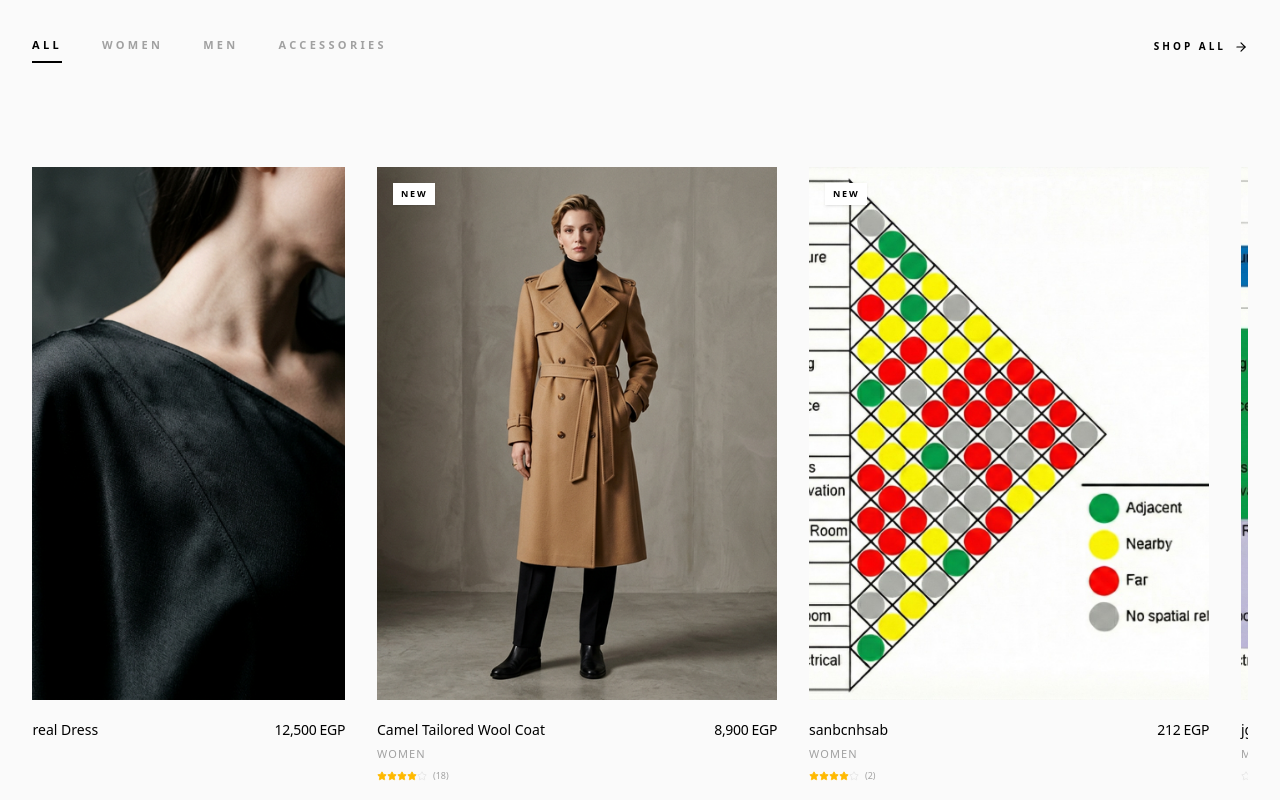
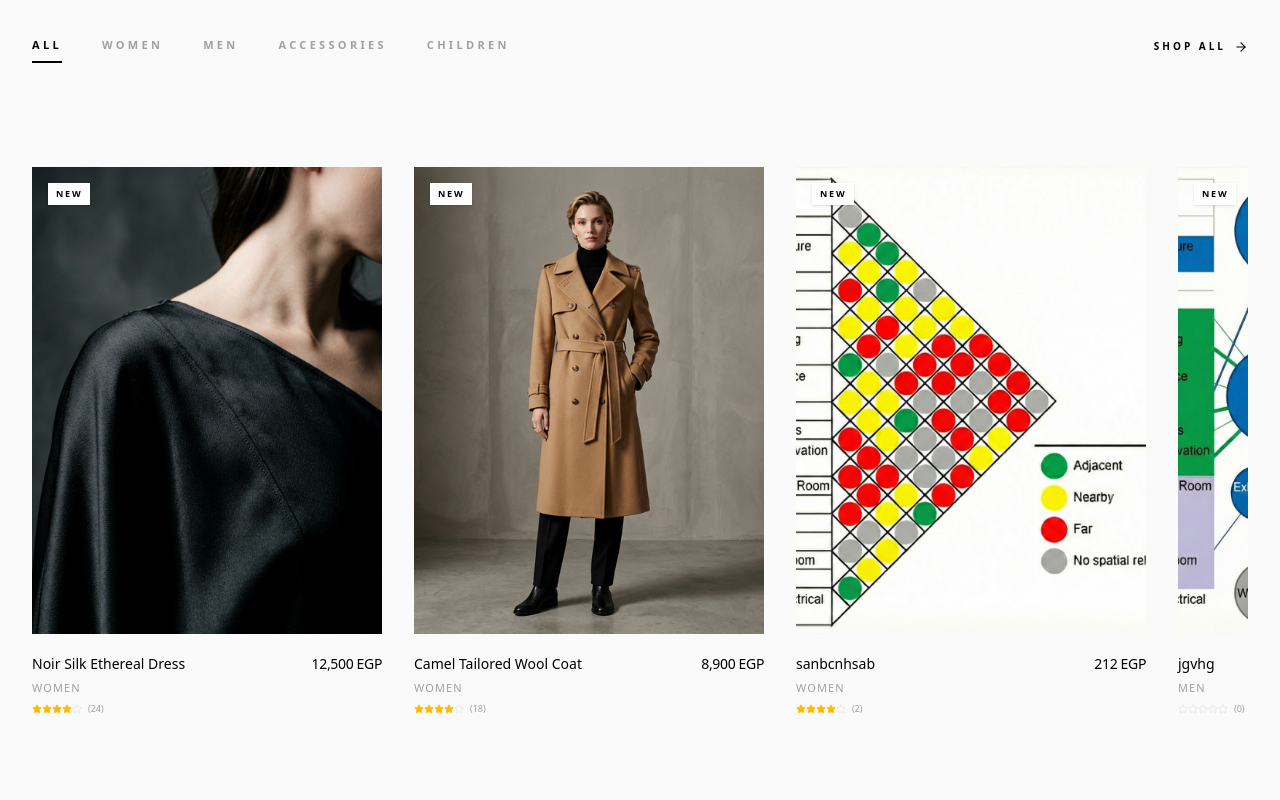
Before and after one commit to Mhmoudahmed3/Shopaholic, a Next.js app: page / in a window 1280 px wide. Shown: the part 1940-2740 px from the top of the page. Built offline with nearby package versions, Linux system fonts and the light colour scheme; a web font is replaced by a local one.

Commit message:
UI: align Collections section and implement filter toggle behavior

```diff
--- a/src/app/(storefront)/page.tsx
+++ b/src/app/(storefront)/page.tsx
@@ -32,7 +32,7 @@ export default function Home() {
   }, [fetchContent]);
 
   const [activeCategory, setActiveCategory] = useState("ALL");
-  const categories = ["ALL", "WOMEN", "MEN", "ACCESSORIES"];
+  const categories = ["ALL", "WOMEN", "MEN", "ACCESSORIES", "CHILDREN"];
 
   const filteredBestSellers = useMemo(() => {
     if (!bestSellers) return [];
@@ -132,12 +132,11 @@ export default function Home() {
               Explore All <ArrowRight className="w-3 h-3 group-hover:translate-x-1 transition-transform" />
             </Link>
           </motion.div>
-        </div>
 
-        {/* Horizontal Auto-Scrolling Container */}
+          {/* Horizontal Auto-Scrolling Container - Now inside max-w-7xl */}
           <div className="relative w-full">
             <motion.div
-            className="flex gap-8 px-4 sm:px-6 lg:px-8 pb-12 overflow-x-auto no-scrollbar scroll-smooth"
+              className="flex gap-8 pb-12 overflow-x-auto no-scrollbar scroll-smooth"
               initial="hidden"
               whileInView="visible"
               viewport={{ once: true }}
@@ -184,6 +183,7 @@ export default function Home() {
               ))}
             </motion.div>
           </div>
+        </div>
       </section>
 
       {/* Best Sellers */}
@@ -197,7 +197,7 @@ export default function Home() {
                 {categories.map((cat) => (
                   <button
                     key={cat}
-                    onClick={() => setActiveCategory(cat)}
+                    onClick={() => setActiveCategory(activeCategory === cat ? "ALL" : cat)}
                     className="group relative pb-2"
                   >
                     <span className={`text-[11px] font-bold tracking-[0.3em] uppercase transition-colors duration-300 ${
--- a/src/components/shop/FilterSidebar.tsx
+++ b/src/components/shop/FilterSidebar.tsx
@@ -4,7 +4,6 @@ import { useState } from "react";
 import { ChevronDown, X, RotateCcw, SlidersHorizontal } from "lucide-react";
 import { motion, AnimatePresence } from "framer-motion";
 import { useRouter, useSearchParams } from "next/navigation";
-import Link from "next/link";
 import clsx from "clsx";
 import { ShopSortSelect } from "./ShopSortSelect";
 
@@ -181,16 +180,17 @@ export function FilterSidebar() {
 
                         return (
                             <li key={cat.title} className="flex flex-col">
-                                <Link
-                                    href={cat.path}
-                                    onClick={(e) => {
+                                <button
+                                    onClick={() => {
                                         if (hasSubcategories) {
-                                            e.preventDefault();
                                             setActiveCategory(isOpen ? null : cat.title);
+                                        } else {
+                                            const isActive = isLinkActive(cat.path);
+                                            router.push(isActive ? '/shop' : cat.path);
                                         }
                                     }}
                                     className={clsx(
-                                        "flex items-center justify-between py-1.5 text-sm transition-all duration-300",
+                                        "flex items-center justify-between py-1.5 text-sm transition-all duration-300 w-full text-left",
                                         isActiveTopLevel || isOpen ? "text-black dark:text-white translate-x-1" : "text-neutral-500 dark:text-neutral-400 hover:text-black dark:hover:text-white hover:translate-x-1"
                                     )}
                                 >
@@ -198,22 +198,31 @@ export function FilterSidebar() {
                                     {hasSubcategories && (
                                         <ChevronDown className={clsx("w-3.5 h-3.5 transition-transform duration-500", isOpen ? "rotate-180" : "rotate-0")} />
                                     )}
-                                </Link>
+                                </button>
 
                                 {hasSubcategories && (
                                     <div className={clsx("overflow-hidden transition-all duration-500 ease-in-out", isOpen ? "max-h-[500px] opacity-100 mt-2" : "max-h-0 opacity-0")}>
                                         <ul className="flex flex-col pl-4 space-y-2 border-l border-neutral-100 dark:border-neutral-800 ml-1">
                                             {cat.subcategories!.map((sub) => (
                                                 <li key={sub.title}>
-                                                    <Link
-                                                        href={sub.path}
+                                                    <button
+                                                        onClick={() => {
+                                                            const isActive = isLinkActive(sub.path);
+                                                            if (isActive) {
+                                                                // If it's a subcategory like "Tops", and it's active,
+                                                                // clicking it should probably go back to the parent category.
+                                                                router.push(cat.path);
+                                                            } else {
+                                                                router.push(sub.path);
+                                                            }
+                                                        }}
                                                         className={clsx(
-                                                            "text-xs transition-colors duration-200 block",
+                                                            "text-xs transition-colors duration-200 block w-full text-left",
                                                             isLinkActive(sub.path) ? "text-black dark:text-white font-medium" : "text-neutral-400 hover:text-black dark:hover:text-white"
                                                         )}
                                                     >
                                                         {sub.title}
-                                                    </Link>
+                                                    </button>
                                                 </li>
                                             ))}
                                         </ul>
--- a/src/components/shop/HorizontalProductScroll.tsx
+++ b/src/components/shop/HorizontalProductScroll.tsx
@@ -14,35 +14,13 @@ interface HorizontalProductScrollProps {
 }
 
 export function HorizontalProductScroll({ products }: HorizontalProductScrollProps) {
-    const [isPaused, setIsPaused] = useState(false);
-
-    // Duplicate products for seamless infinite scroll
-    const displayProducts = [...products, ...products, ...products];
-
     return (
-        <div
-            className="relative w-full overflow-hidden py-10"
-            onMouseEnter={() => setIsPaused(true)}
-            onMouseLeave={() => setIsPaused(false)}
-        >
-            <motion.div
-                drag="x"
-                dragConstraints={{ left: 0, right: 0 }}
-                dragElastic={0.05}
-                animate={{
-                    x: isPaused ? undefined : ["0%", "-33.33%"],
-                }}
-                transition={{
-                    duration: 30,
-                    repeat: Infinity,
-                    ease: "linear",
-                }}
-                className="flex gap-8 group touch-pan-x"
-            >
-                {displayProducts.map((product, index) => (
+        <div className="relative w-full py-10">
+            <div className="flex gap-8 overflow-x-auto no-scrollbar scroll-smooth pb-8 touch-pan-x">
+                {products.map((product, index) => (
                     <div
                         key={`${product.id}-${index}`}
-                        className="flex-none w-[300px] md:w-[400px] group/item relative"
+                        className="flex-none w-[280px] md:w-[350px] group/item relative"
                     >
                         <Link
                             href={`/shop/${product.id}`}
@@ -63,7 +41,7 @@ export function HorizontalProductScroll({ products }: HorizontalProductScrollPro
                                 src={product.images[0]}
                                 alt={product.name}
                                 fill
-                                sizes="(max-width: 768px) 300px, 400px"
+                                sizes="(max-width: 768px) 280px, 350px"
                                 className={`object-cover transition-transform duration-1000 group-hover/item:scale-105 ${product.images.length > 1 ? 'opacity-100 group-hover/item:opacity-0' : ''}`}
                             />
 
@@ -73,7 +51,7 @@ export function HorizontalProductScroll({ products }: HorizontalProductScrollPro
                                     src={product.images[1]}
                                     alt={`${product.name} - Alternate View`}
                                     fill
-                                    sizes="(max-width: 768px) 300px, 400px"
+                                    sizes="(max-width: 768px) 280px, 350px"
                                     className="object-cover transition-all duration-1000 opacity-0 group-hover/item:opacity-100 group-hover/item:scale-105 absolute inset-0"
                                 />
                             )}
@@ -126,7 +104,7 @@ export function HorizontalProductScroll({ products }: HorizontalProductScrollPro
                         </div>
                     </div>
                 ))}
-            </motion.div>
+            </div>
         </div>
     );
 }
```
Lines whose indentation alone changed are shown as unchanged.
